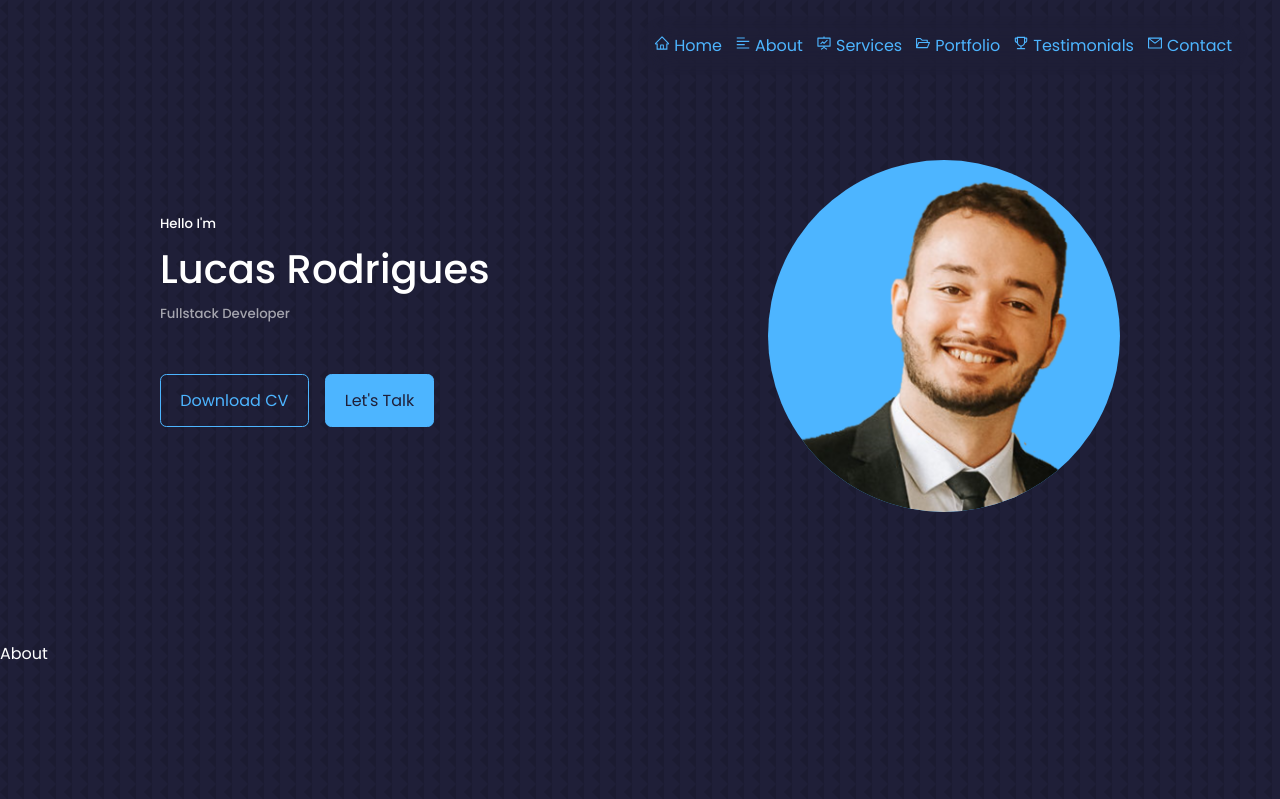
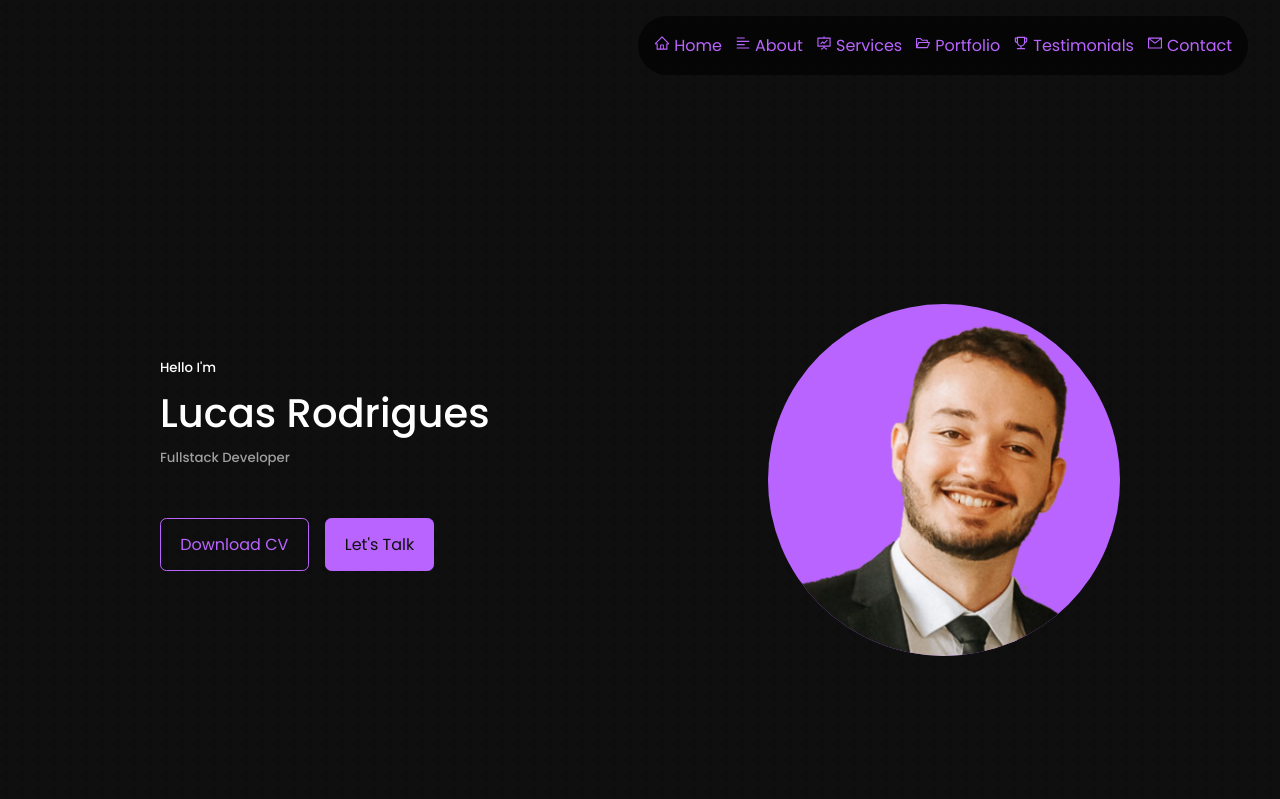
Before and after one commit to lucas-crodrigues/portfolio2, a React (Create React App) app: page / in a window 1280 px wide. Shown: the top 799 px of the page. Built offline with nearby package versions, Linux system fonts and the light colour scheme.

Commit message:
Update index.css

```diff
--- a/src/index.css
+++ b/src/index.css
@@ -11,12 +11,13 @@
 }
 
 :root {
-  --color-bg: #1f1f38;
-  --color-bg-2: #2c2c6c;
-  --color-primary: #4db5ff;
-  --color-primary-2: rgba(77, 181, 255, 0.4);
+  --color-bg: #0f0f0f;
+  --color-bg-2: #2c2b30;
+  --color-primary: #b964ff;
+  --color-primary-2: rgba(130, 77, 255, 0.4);
   --color-white: #fff;
   --color-light: rgba(255, 255, 255, 0.6);
+  --color-transparent: rgba(0, 0, 0, 0.6);
 
   --transition: all 400ms ease;
 
@@ -61,7 +62,10 @@ h1 {
 }
 
 section {
-  margin-top: 8rem;
+  margin-top: 4rem;
+  height: 100vh;
+  display: flex;
+  align-items: center;
 }
 
 section > h2,
@@ -121,10 +125,6 @@ img {
   .container {
     width: var(--container-width-md);
   }
-
-  section {
-    margin-top: 6rem;
-  }
 }
 
 /* ================= MEDIA QUERIES (SMALL) ================= */
```
